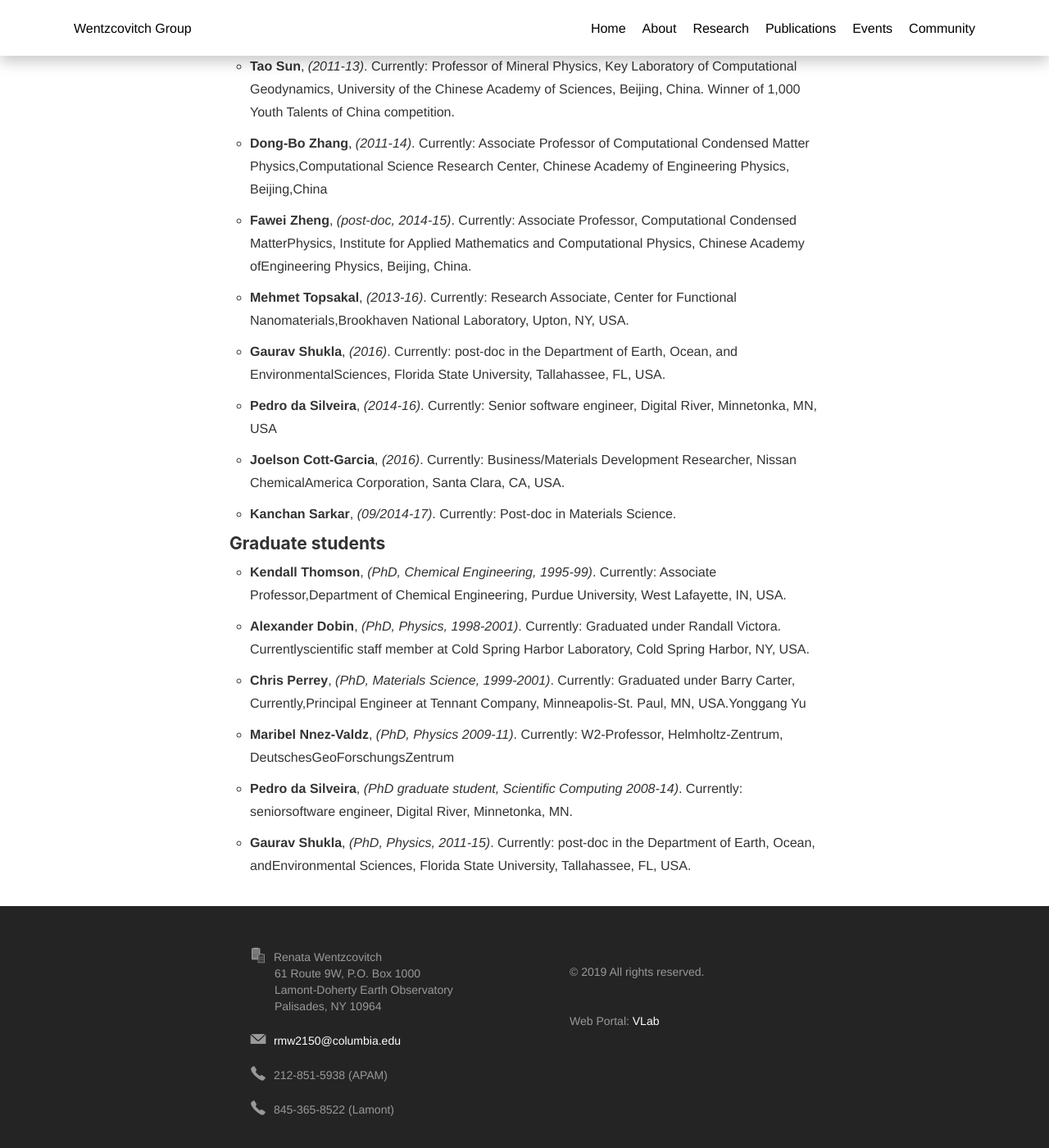
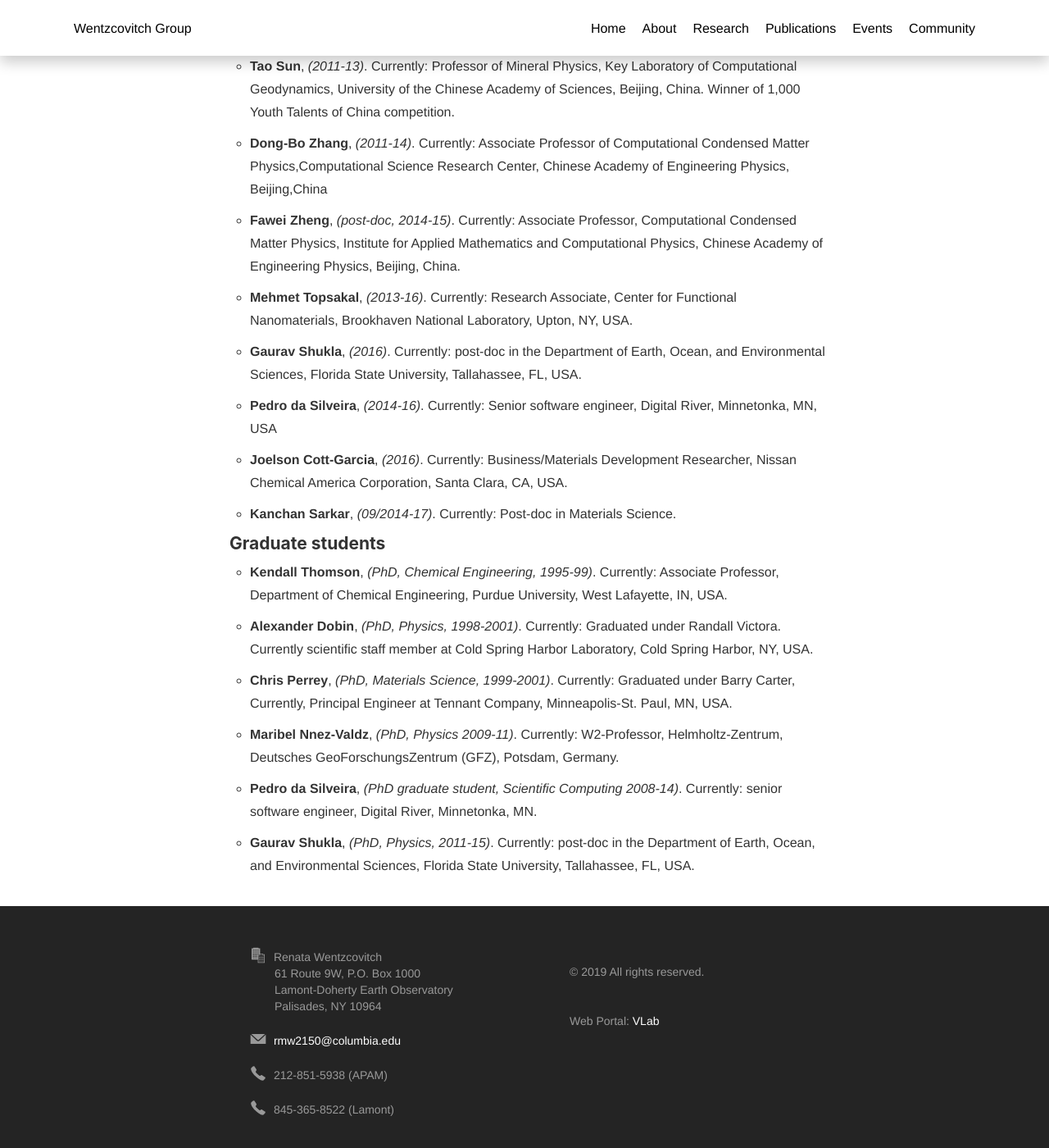
Before and after one commit to mineralcloud/mineralcloud.github.io, a Jekyll site: the page built from people/alumni.html, in a window 1280 px wide and 1400 px high, scrolled down 1594 px. Shown: the whole window at 82% size. Built offline with Jekyll 4.4.1, drawn with Linux system fonts in a browser that asks for light colours; nearby versions of some CDN libraries.

Commit message:
fix: Add whitespaces between words (typo)

```diff
--- a/_data/alumni.yaml
+++ b/_data/alumni.yaml
@@ -86,15 +86,15 @@
 
     - name: Fawei Zheng
       time: post-doc, 2014-15
-      now:  Associate Professor, Computational Condensed MatterPhysics, Institute for Applied Mathematics and Computational Physics, Chinese Academy ofEngineering Physics, Beijing, China.
+      now:  Associate Professor, Computational Condensed Matter Physics, Institute for Applied Mathematics and Computational Physics, Chinese Academy of Engineering Physics, Beijing, China.
 
     - name: Mehmet Topsakal
       time: 2013-16
-      now:  Research Associate, Center for Functional Nanomaterials,Brookhaven National Laboratory, Upton, NY, USA.
+      now:  Research Associate, Center for Functional Nanomaterials, Brookhaven National Laboratory, Upton, NY, USA.
 
     - name: Gaurav Shukla
       time: 2016
-      now:  post-doc in the Department of Earth, Ocean, and EnvironmentalSciences, Florida State University, Tallahassee, FL, USA.
+      now:  post-doc in the Department of Earth, Ocean, and Environmental Sciences, Florida State University, Tallahassee, FL, USA.
 
     - name: Pedro da Silveira
       time: 2014-16
@@ -102,7 +102,7 @@
 
     - name: Joelson Cott-Garcia
       time: 2016
-      now:  Business/Materials Development Researcher, Nissan ChemicalAmerica Corporation, Santa Clara, CA, USA.
+      now:  Business/Materials Development Researcher, Nissan Chemical America Corporation, Santa Clara, CA, USA.
 
     - name: Kanchan Sarkar
       time: 09/2014-17
@@ -112,24 +112,24 @@
   list:
     - name: Kendall Thomson
       time: PhD, Chemical Engineering, 1995-99
-      now:  Associate Professor,Department of Chemical Engineering, Purdue University, West Lafayette, IN, USA.
+      now:  Associate Professor, Department of Chemical Engineering, Purdue University, West Lafayette, IN, USA.
 
     - name: Alexander Dobin
       time: PhD, Physics, 1998-2001
-      now: Graduated under Randall Victora. Currentlyscientific staff member at Cold Spring Harbor Laboratory, Cold Spring Harbor, NY, USA.
+      now: Graduated under Randall Victora. Currently scientific staff member at Cold Spring Harbor Laboratory, Cold Spring Harbor, NY, USA.
 
     - name: Chris Perrey
       time: PhD, Materials Science, 1999-2001
-      now:  Graduated under Barry Carter, Currently,Principal Engineer at Tennant Company, Minneapolis-St. Paul, MN, USA.Yonggang Yu
+      now:  Graduated under Barry Carter, Currently, Principal Engineer at Tennant Company, Minneapolis-St. Paul, MN, USA.
 
     - name: Maribel Nnez-Valdz
       time: PhD, Physics 2009-11
-      now: W2-Professor, Helmholtz-Zentrum, DeutschesGeoForschungsZentrum
+      now: W2-Professor, Helmholtz-Zentrum, Deutsches GeoForschungsZentrum (GFZ), Potsdam, Germany.
 
     - name: Pedro da Silveira
       time: PhD graduate student, Scientific Computing 2008-14
-      now: seniorsoftware engineer, Digital River, Minnetonka, MN.
+      now: senior software engineer, Digital River, Minnetonka, MN.
 
     - name: Gaurav Shukla
       time: PhD, Physics, 2011-15
-      now:  post-doc in the Department of Earth, Ocean, andEnvironmental Sciences, Florida State University, Tallahassee, FL, USA.
+      now:  post-doc in the Department of Earth, Ocean, and Environmental Sciences, Florida State University, Tallahassee, FL, USA.
```
